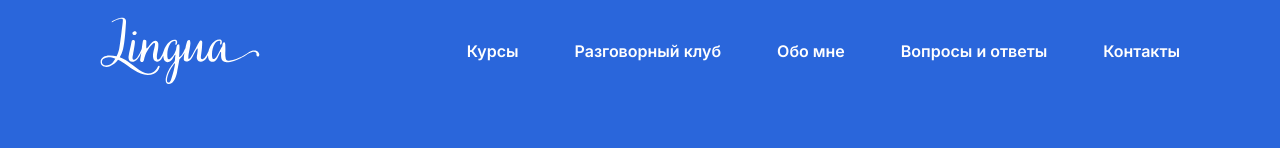
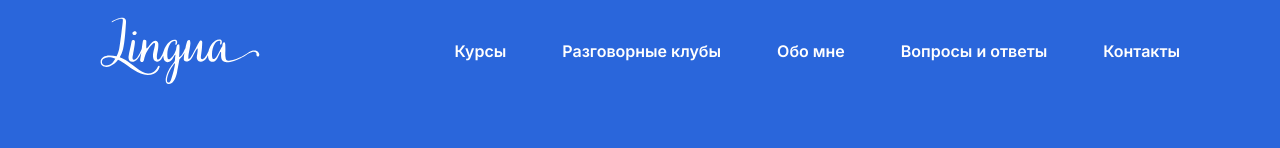
Before and after one commit to evgeniyworkbel/ira-buevich, a Next.js app: page / in a window 1280 px wide. Shown: the top 148 px of the page. Built offline with nearby package versions, Linux system fonts and the light colour scheme.

Commit message:
refactor: update href and label in navItems

```diff
--- a/src/shared/navigation.ts
+++ b/src/shared/navigation.ts
@@ -8,8 +8,8 @@ export const navItems = {
     label: "Курсы",
   },
   speakingClub: {
-    href: "#speaking-club",
-    label: "Разговорный клуб",
+    href: "#speaking-clubs",
+    label: "Разговорные клубы",
   },
   aboutMe: {
     href: "#about-me",
```
